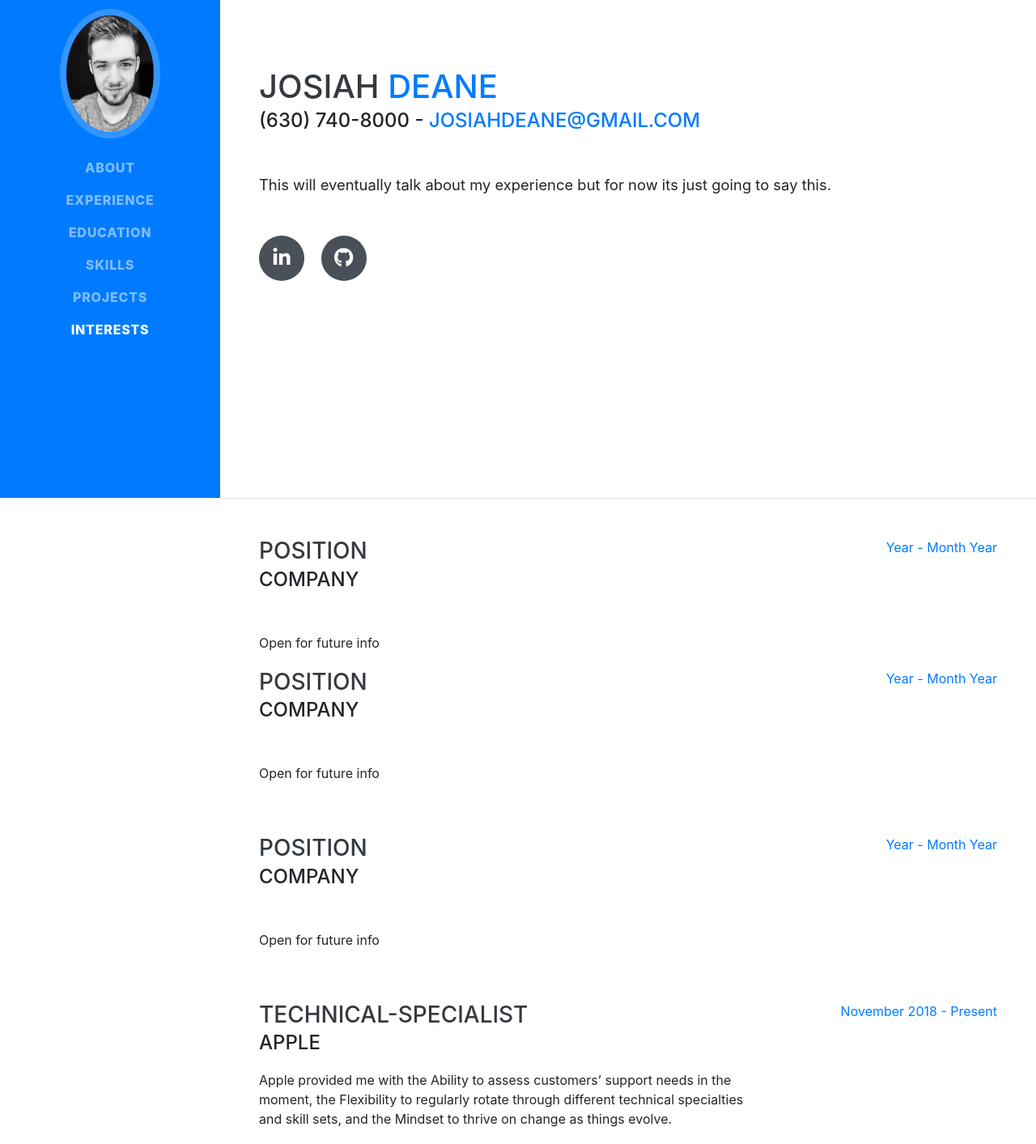
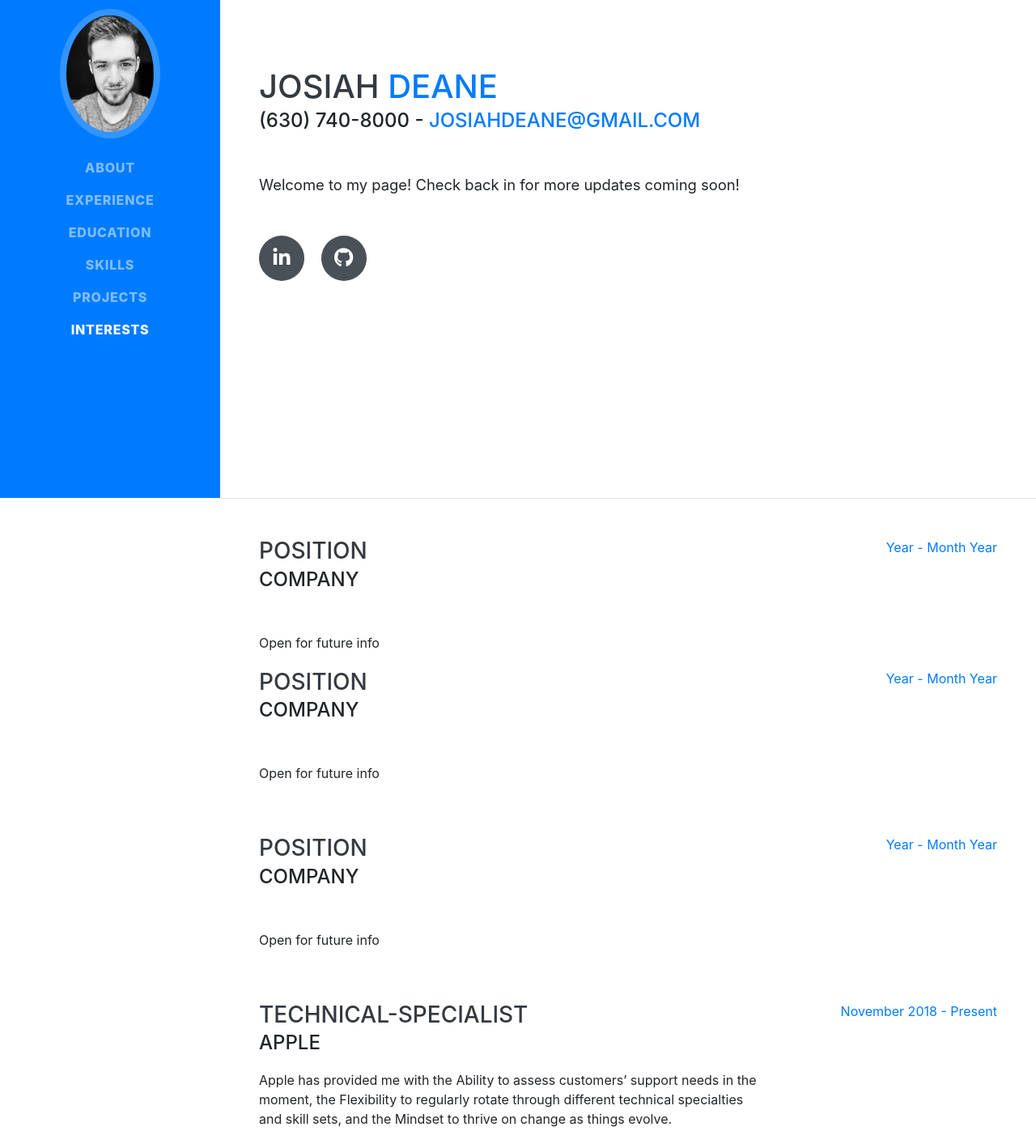
Before and after one commit to Josiahdeane/josiahdeane.github.io, a website with bundled scripts: page index.html in a window 1280 px wide. Shown: the part 185-1598 px from the top of the page at 81% size. Built offline with nearby package versions, Linux system fonts and the light colour scheme; a web font is replaced by a local one.

Commit message:
Header Revised

```diff
--- a/index.html
+++ b/index.html
@@ -79,7 +79,7 @@
         <div class="subheading mb-5"> (630) 740-8000 -
           <a href="mailto:Josiahdeane@gmail.com">Josiahdeane@gmail.com</a>
         </div>
-        <p class="lead mb-5">This will eventually talk about my experience but for now its just going to say this. </p>
+        <p class="lead mb-5">Welcome to my page! Check back in for more updates coming soon! </p>
         <div class="social-icons">
           <a href="https://www.linkedin.com/in/josiah-deane-94bb37178/">
             <i class="fab fa-linkedin-in"></i>
@@ -137,7 +137,7 @@
           <div class="resume-content">
             <h3 class="mb-0">Technical-Specialist</h3>
             <div class="subheading mb-3">Apple</div>
-            <p> Apple provided me with the Ability to assess customers’ support needs in the moment, the Flexibility to regularly rotate through different technical specialties and skill sets, and the Mindset to thrive on change as things evolve.   </p>
+            <p> Apple has provided me with the Ability to assess customers’ support needs in the moment, the Flexibility to regularly rotate through different technical specialties and skill sets, and the Mindset to thrive on change as things evolve.   </p>
           </div>
           <div class="resume-date text-md-right">
             <span class="text-primary">November 2018 - Present</span>
```
